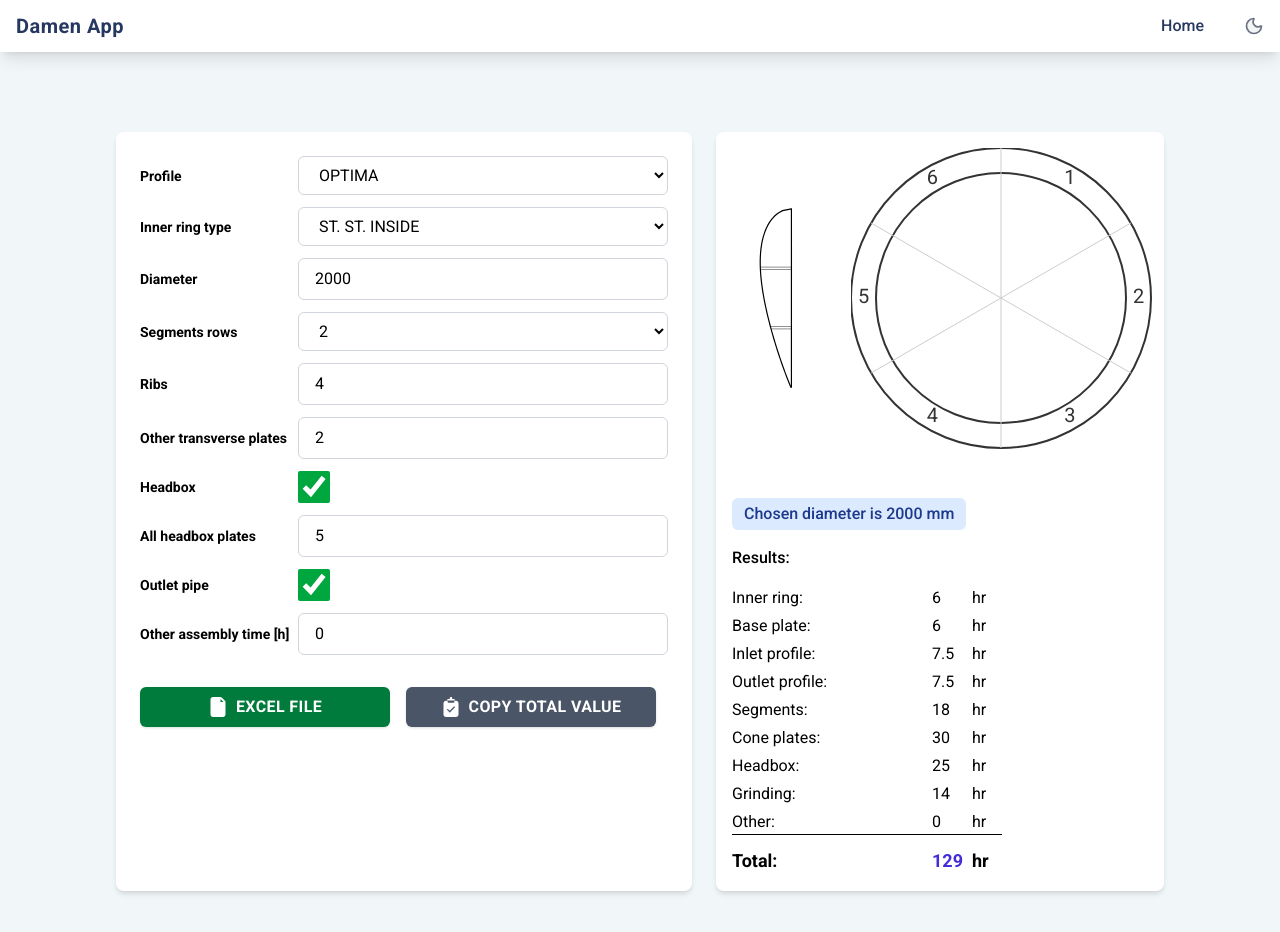
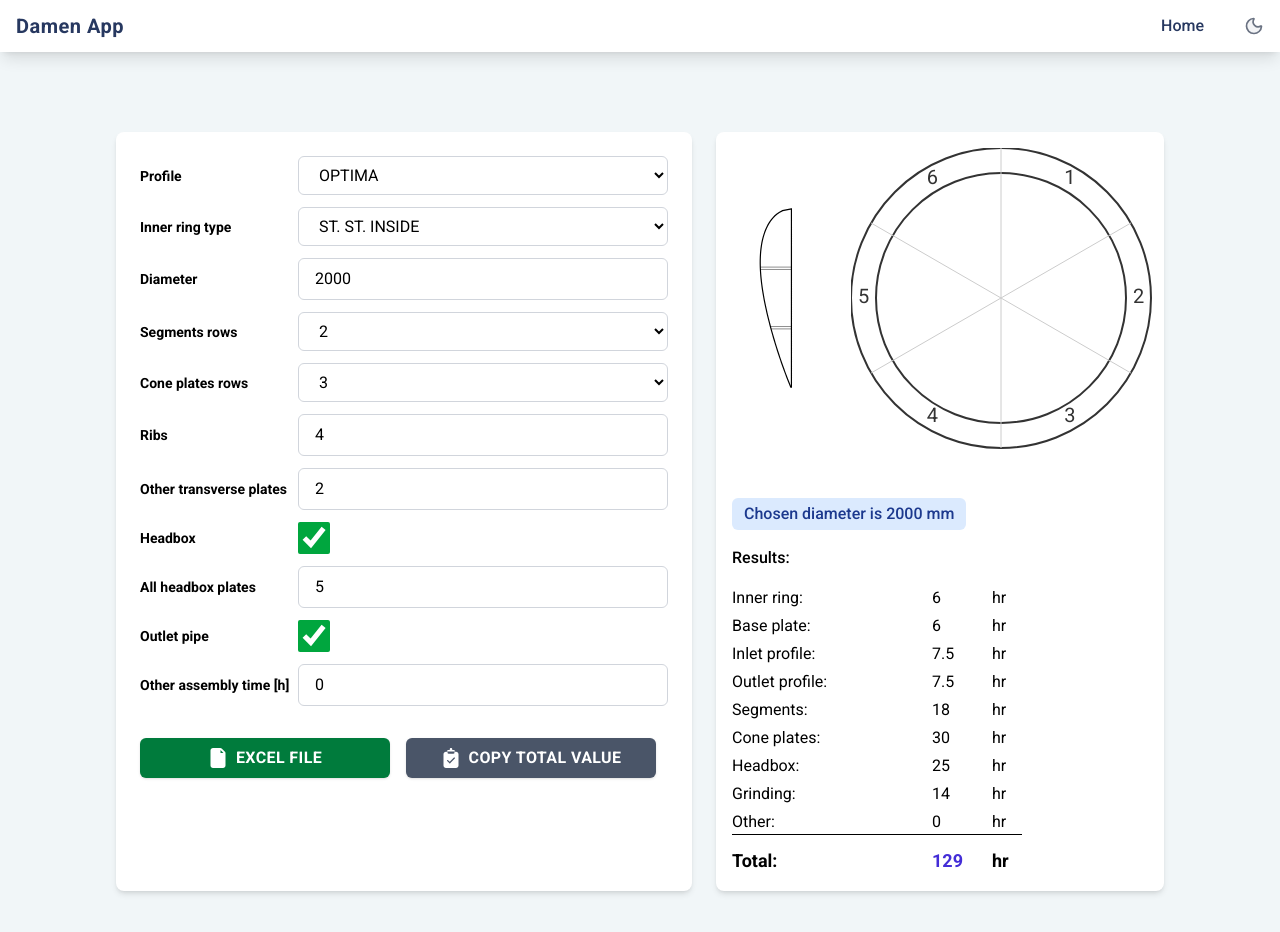
Before and after one commit to djzib0/nozzle-calculator-next, a Next.js app: page / in a window 1280 px wide. Shown: the top 932 px of the page. Built offline with nearby package versions, Linux system fonts and the light colour scheme.

Commit message:
WIP: form validation

```diff
--- a/components/nozzleParametersForm/NozzleParametersForm.tsx
+++ b/components/nozzleParametersForm/NozzleParametersForm.tsx
@@ -6,7 +6,6 @@ import NACAProfile from "@/components/nacaProfile/NacaProfile";
 import { calculateOptimaAssemblyHours, downloadExcel, getClosestDiameter } from '@/lib/utils'
 import ClipboardButton from '../ui/clipboardButton/ClipboardButton';
 
-
 const NozzleParametersForm = () => {
 
   const [formData, setFormData] = useState<NozzleFormDataType>({
@@ -14,6 +13,7 @@ const NozzleParametersForm = () => {
     nozzleInnerRingType: NozzleInnerRingTypes.stStInside,
     diameter: 2000,
     segments: 2,
+    coneRows: 3,
     ribs: 4,
     otherTransversePlates: 2,
     isHeadbox: true,
@@ -28,21 +28,71 @@ const NozzleParametersForm = () => {
     inletProfileHours: number;
     outletProfileHours: number;
     segmentsHours: number;
-    rowsHours: number;
+    coneRowsHours: number;
     headboxHours: number;
     grindingHours: number;
     otherHours: number;
     total: number;
   } | null>();
 
+  const [formErrors, setFormErrors] = useState({
+    nozzleProfile: "",
+    nozzleInnerRingType: "",
+    diameter: "",
+    segments: "",
+    coneRows: "",
+    ribs: "",
+    otherTransversePlates: "",
+    allHeadboxPlates: "",
+    otherAssemblyTime: "",
+  })
+
+  const [isError, setIsError] = useState(false);
+
+  const validateForm = () => {
+
+    // diameter validation
+    if (Number(formData.diameter) < 400) {
+      setFormErrors(prevState => {
+        return {...prevState, diameter: "Diameter must be greater than 400 "}
+      })
+      setIsError(true);
+    } else if (Number(formData.diameter) > 5100) {
+      setFormErrors(prevState => {
+        return {...prevState, diameter: "Diameter must be lesser than 5100 "}
+      })
+      setIsError(true);
+    }
+
+    // cone plates validation
+    if (Number(formData.coneRows) < Number(formData.segments)) {
+      setFormErrors(prevState => {
+        return {...prevState, coneRows: "Number of cone rows must be equal or greater than segments"}
+      })
+      setIsError(true);
+    }
+
+    // headbox plates validation
+    if (formData.isHeadbox && Number(formData.allHeadboxPlates < 1)) {
+      setFormErrors(prevState => {
+        return {...prevState, allHeadboxPlates: "Number of headbox plates must be greater than 0"}
+      })
+      setIsError(true);
+    }
+  }
+
+
+
   useEffect(() => {
     try {
+      validateForm();
       const calculated = calculateOptimaAssemblyHours(formData);
       setResult(calculated);
     } catch (err) {
       console.error(err);
       setResult(null);
     }
+  // eslint-disable-next-line react-hooks/exhaustive-deps
   }, [formData]);
 
   // select options for nozzle profile
@@ -79,7 +129,7 @@ const NozzleParametersForm = () => {
 
   const handleBlur  = (value: number) => {
     if (value) setFormData(prevState => {
-      return ({...prevState, headboxTransversePlates: 10})
+      return ({...prevState, headboxTransversePlates: value})
     })
   }
 
@@ -134,6 +184,7 @@ const NozzleParametersForm = () => {
             value={formData.diameter}
           />
         </div>
+        {formErrors.diameter !== "" && <p className='text-red-500 text-sm'>{formErrors.diameter}</p>}
 
         <div className='form__group'>
           <label htmlFor="name" className="form__label">
@@ -153,6 +204,26 @@ const NozzleParametersForm = () => {
             ))}
           </select>
         </div>
+
+        <div className='form__group'>
+          <label htmlFor="name" className="form__label">
+            Cone plates rows
+          </label>
+          <select
+            className="form__input"
+            id="coneRows"
+            name="coneRows"
+            onChange={handleChange}
+            value={formData.coneRows}
+          >
+            {Array.from({ length: 9 }, (_, i) => (
+              <option key={i} value={i}>
+                {i}
+              </option>
+            ))}
+          </select>
+        </div>
+        {formErrors.coneRows !== "" && <p className='text-red-500 text-sm'>{formErrors.coneRows}</p>}
 
         <div className='form__group'>
           <label htmlFor="name" className="form__label">
@@ -216,6 +287,7 @@ const NozzleParametersForm = () => {
             onBlur={() => handleBlur(Number(formData.allHeadboxPlates))}
           />
         </div>
+        {formErrors.allHeadboxPlates !== "" && <p className='text-red-500 text-sm'>{formErrors.allHeadboxPlates}</p>}
 
         <div className="form__group">
           <label className="form__label flex items-center gap-2 cursor-pointer">
@@ -295,7 +367,7 @@ const NozzleParametersForm = () => {
               Chosen diameter is {getClosestDiameter(formData.diameter)} mm
             </p>
             <h3 className='font-medium py-4'>Results:</h3>
-            <div className='grid grid-cols-[200px_40px_30px] gap-y-1'>
+            <div className='grid grid-cols-[200px_60px_30px] gap-y-1'>
 
               <p>Inner ring:</p>
               <p>{result?.innerRingHours && result.innerRingHours}</p>
@@ -318,7 +390,7 @@ const NozzleParametersForm = () => {
               <p>hr</p>
 
               <p>Cone plates:</p>
-              <p>{result?.rowsHours && result.rowsHours}</p>
+              <p>{result?.coneRowsHours && result.coneRowsHours}</p>
               <p>hr</p>
 
               <p>Headbox:</p>
@@ -333,9 +405,16 @@ const NozzleParametersForm = () => {
               <p className='border-b'>{result?.otherHours && result.otherHours}</p>
               <p className='border-b'>hr</p>
 
+              {isError ?
+              <p className='text-red-500 text-md col-span-3'>There are mistakes in the form. Please correct them to see the result.</p>
+              :
+              <div className='grid grid-cols-[200px_60px_30px] gap-y-1'>
                 <p className='font-semibold text-lg mt-2 '>Total:</p>
                 <p className='font-semibold text-lg mt-2 text-indigo-700 dark:text-indigo-300'>{result?.total && result.total}</p>
                 <p className='font-semibold text-lg mt-2 '>hr</p>
+              </div>
+              }
+
 
             </div>
         </div>
--- a/lib/types.tsx
+++ b/lib/types.tsx
@@ -18,6 +18,7 @@ export type NozzleFormDataType = {
   nozzleInnerRingType: NozzleInnerRingTypes;
   diameter: number;
   segments: number;
+  coneRows: number;
   ribs: number;
   otherTransversePlates: number;
   isHeadbox: boolean;
--- a/lib/utils.tsx
+++ b/lib/utils.tsx
@@ -79,10 +79,10 @@ export const calculateOptimaAssemblyHours= (formData: NozzleFormDataType) => {
   const ribsAndTransversalHours = formData.ribs * hours.ribOrTransversalPlateAssembly + formData.otherTransversePlates * hours.ribOrTransversalPlateAssembly
   result += ribsAndTransversalHours
 
-  // // calculate conve plates assembly
-  // // for Optima nozzles rows of cone plates = rows of segments + 1
-  const rowsHours = hours.conePlatesRowAssembly * formData.segments + hours.conePlatesRowAssembly
-  result += rowsHours
+  // // calculate cone plates assembly
+
+  const coneRowsHours = hours.conePlatesRowAssembly * formData.coneRows
+  result += coneRowsHours
 
   // // // calculate headbox
   let headboxHours = 0;
@@ -96,7 +96,7 @@ export const calculateOptimaAssemblyHours= (formData: NozzleFormDataType) => {
   result += grindingHours
 
   // // //calculate other plates
-  const otherHours = formData.otherAssemblyTime
+  const otherHours = Number(formData.otherAssemblyTime)
   result += otherHours
 
   return {
@@ -105,7 +105,7 @@ export const calculateOptimaAssemblyHours= (formData: NozzleFormDataType) => {
     inletProfileHours,
     outletProfileHours,
     segmentsHours,
-    rowsHours,
+    coneRowsHours,
     headboxHours,
     grindingHours,
     otherHours,
--- /dev/null
+++ b/lib/validationSchemas.tsx
@@ -0,0 +1,15 @@
+import { z } from 'zod'
+
+export const nozzleFormDataSchema = z.object({
+  nozzleProfile: z.string(),
+  nozzleInnerRingType: z.string(),
+  diameter: z.number().min(450, 'Diameter must be greater than 400').max(5100, 'Diameter must be lesser than 5100'),
+  segments: z.number().min(0),
+  coneRows: z.number().min(1, 'Cone rows must be greater than one.'),
+  ribs: z.number().min(0, 'Ribs must be 0 or more'),
+  otherTransversePlates: z.number().min(0, 'Must be 0 or more'),
+  isHeadbox: z.boolean(),
+  allHeadboxPlates: z.number().min(0, 'Must be 0 or more'),
+  isOutletRoundbar: z.boolean(),
+  otherAssemblyTime: z.number().min(0, 'Assembly time must be 0 or more'),
+})
--- a/package.json
+++ b/package.json
@@ -14,7 +14,8 @@
     "lucide-react": "^0.513.0",
     "next": "15.3.3",
     "react": "^19.0.0",
-    "react-dom": "^19.0.0"
+    "react-dom": "^19.0.0",
+    "zod": "^3.25.67"
   },
   "devDependencies": {
     "@eslint/eslintrc": "^3",
```
Also changed, not shown: 1 other file (tests, documents, lock files or other folders). Lines whose indentation alone changed are shown as unchanged.
